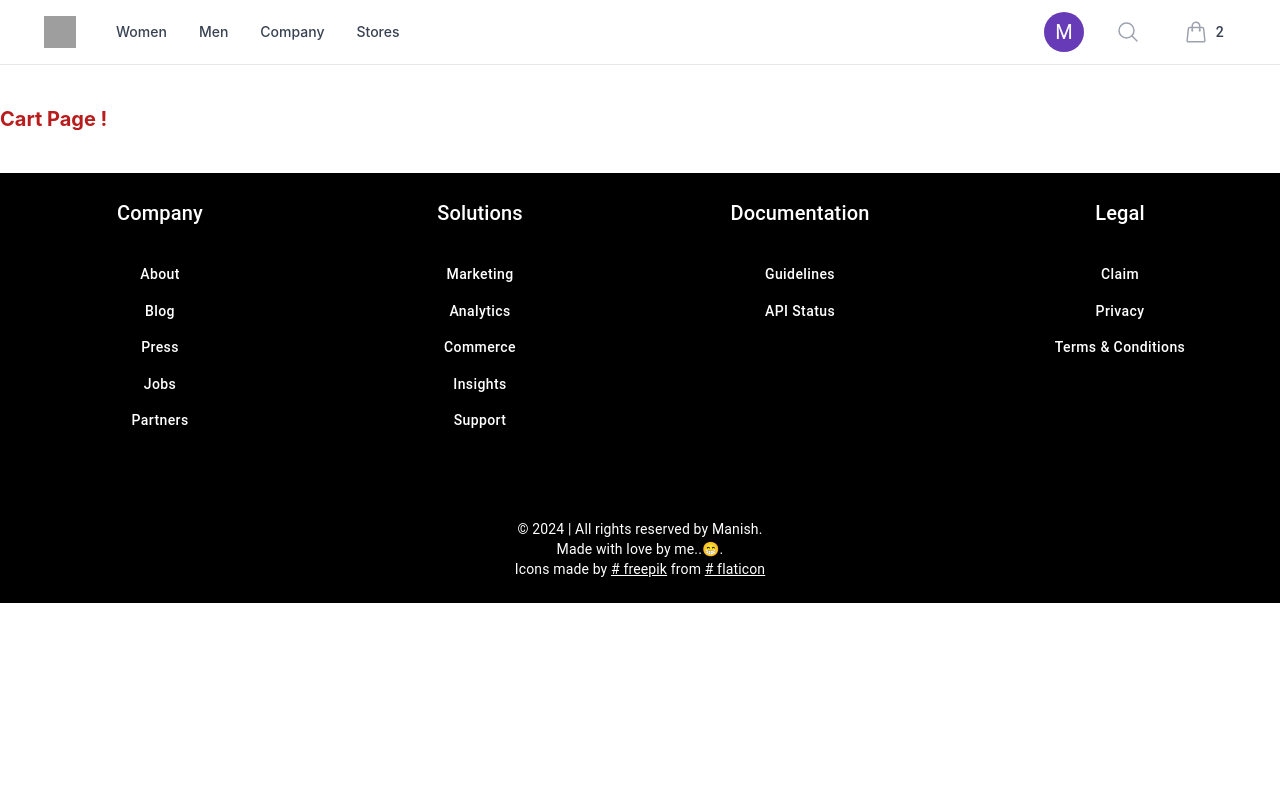
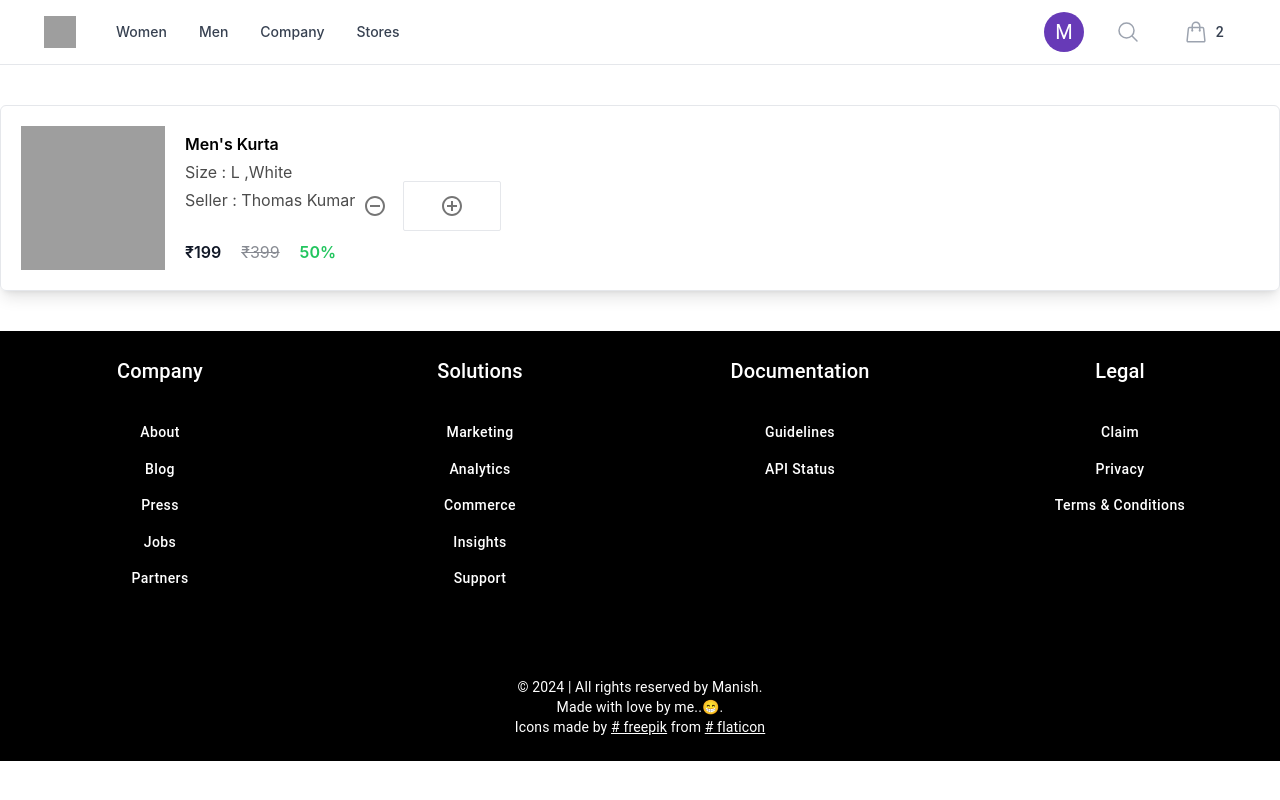
Before and after one commit to manish0to1/e-commerce, a React (Create React App) app: page / in a window 1280 px wide. Built offline with nearby package versions, Linux system fonts and the light colour scheme; grey boxes are pictures that could not be loaded.

Commit message:
now creating cart section desc,price,and product name

```diff
--- a/src/customer/components/Cart/Cart.jsx
+++ b/src/customer/components/Cart/Cart.jsx
@@ -1,7 +1,12 @@
 import React from "react";
+import CartItem from "./CartItem";
 
 const Cart = () => {
-  return <div className="text-xl font-bold text-red-700">Cart Page !</div>;
+  return (
+    <div className=" ">
+      <CartItem />
+    </div>
+  );
 };
 
 export default Cart;
--- /dev/null
+++ b/src/customer/components/Cart/CartItem.jsx
@@ -0,0 +1,44 @@
+import { IconButton } from "@mui/material";
+import RemoveCircleOutlineIcon from "@mui/icons-material/RemoveCircleOutline";
+import AddCircleOutlineIcon from '@mui/icons-material/AddCircleOutline';
+import React from "react";
+
+const CartItem = () => {
+  return (
+    <div className="p-5 shadow-lg border rounded-md">
+      <div className="flex items-center">
+        <div className="w-[5rem] h-[5rem] lg:w-[9rem] lg:h-[9rem]">
+          <img
+            className="w-full h-full object-cover object-top"
+            src="https://rukminim1.flixcart.com/image/612/612/xif0q/kurta/i/v/x/xxl-br-ad-kt-105-adwyn-peter-original-imagj4zyd2q7t6cg.jpeg?q=70"
+            alt="CartImage"
+          />
+        </div>
+        <div className="ml-5 space-y-1">
+          <p className="font-semibold">Men's Kurta</p>
+          <p className="opacity-70">Size : L ,White</p>
+          <p className="opacity-70 mt-2">Seller : Thomas Kumar</p>
+          <div className="flex space-x-5 items-center  text-gray-900 pt-6">
+            <p className="font-semibold">₹199</p>
+            <p className="opacity-50 line-through">₹399</p>
+            <p className="text-green-500 font-semibold">50%</p>
+          </div>
+        </div>
+        <div className="lg:flex items-center lg:space-x-10 pt-4 ">
+          <div className="flex items-center space-x-2">
+            <IconButton>
+              <RemoveCircleOutlineIcon />
+            </IconButton>
+            <span className="py-1 px-7 border rounded-sm">
+              <IconButton>
+                <AddCircleOutlineIcon />
+              </IconButton>
+            </span>
+          </div>
+        </div>
+      </div>
+    </div>
+  );
+};
+
+export default CartItem;
```
